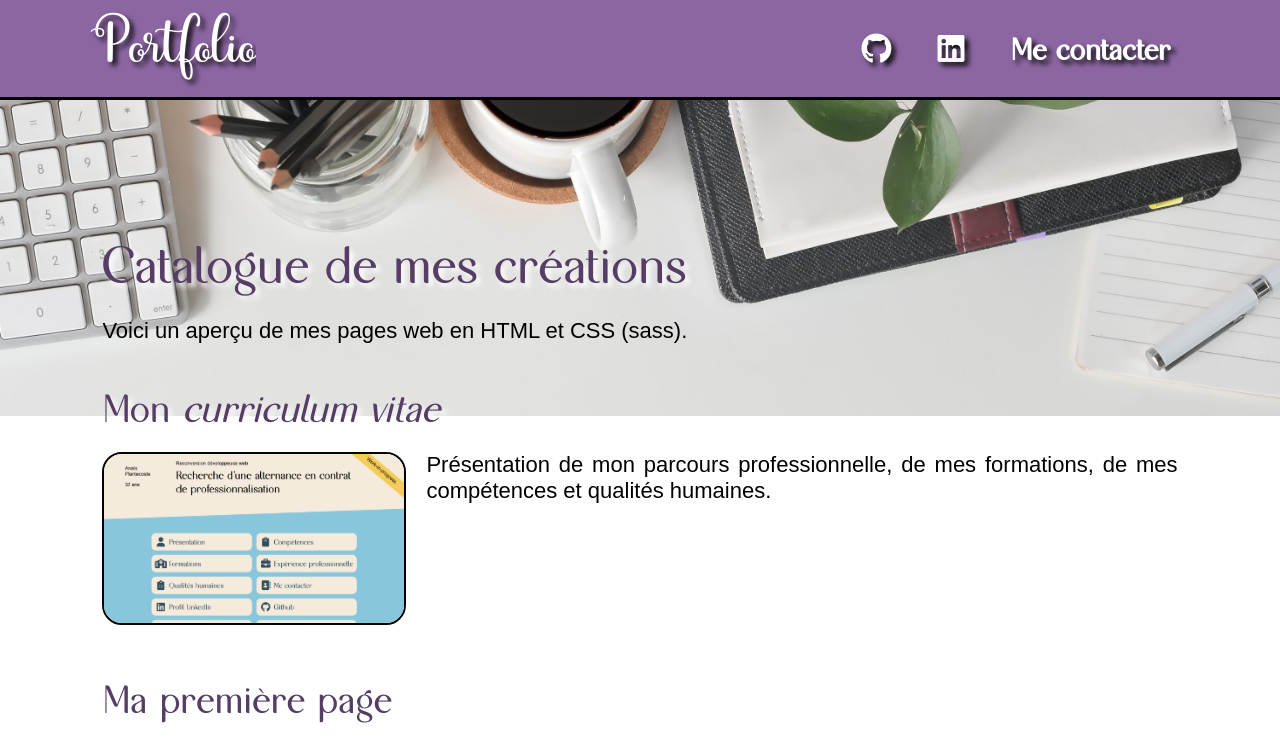
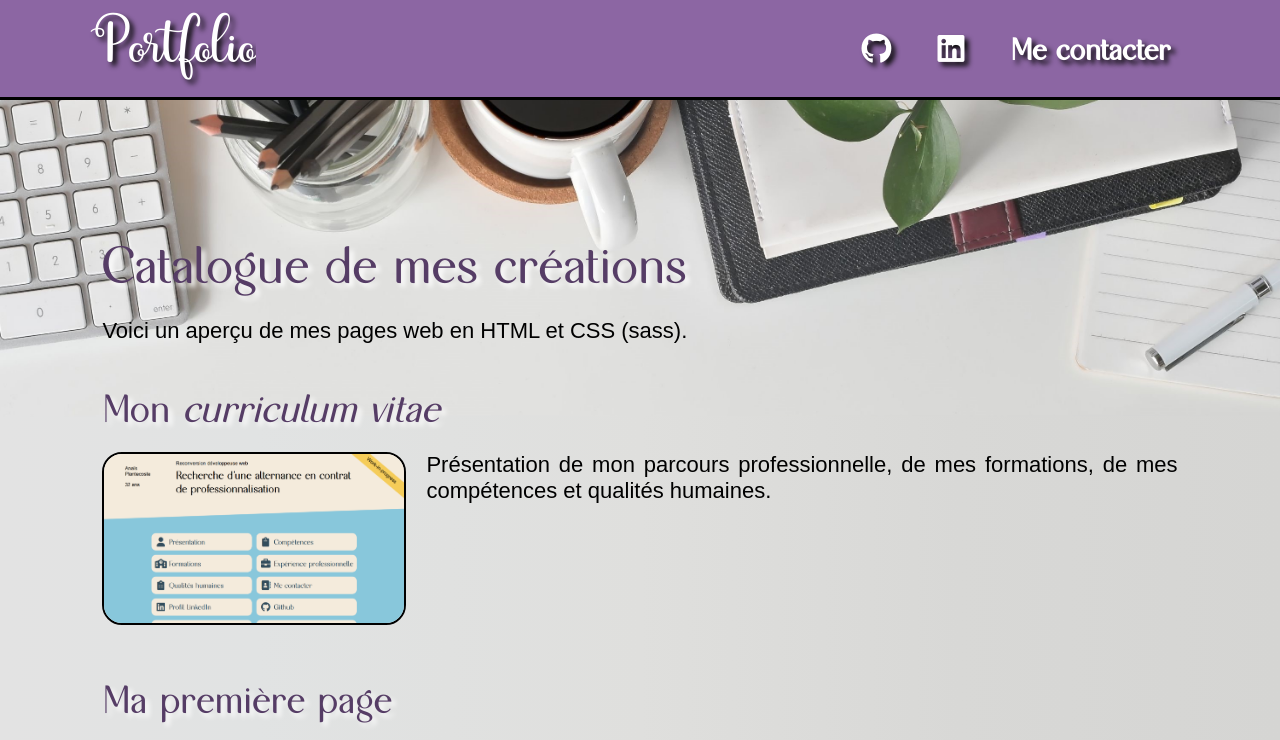
Before and after one commit to Nanaki29/Portfolio, a website: page index.html in a window 1280 px wide. Shown: the top 740 px of the page. Drawn offline with Linux system fonts and the light colour scheme.

Commit message:
fix background problem

```diff
--- a/index.html
+++ b/index.html
@@ -10,6 +10,8 @@
 
 
 <body>
+	<div class="page-background"></div>
+
 	<header class="nav">
 		<h1 class="nav__inline nav__page-link"><a href="index.html">Portfolio</a></h1>
 		<nav class="nav__inline">
@@ -21,10 +23,7 @@
 		</nav>
 	</header>
 
-	<div class="page-background">
-		<div class="page-background--img"></div>
-		<div class="page-background--color"></div>
-	</div>
+
 
 	<section class="main-page">
 
--- a/sass/base/_base.scss
+++ b/sass/base/_base.scss
@@ -1,15 +1,9 @@
 body {
 	@include body-layout;
-
 }
 
 .page-background {
-	&--img {
 	@include background-img;
-	}
-	&--color {
-	@include background-color;
-	}
 }
 
 h1 {
--- a/sass/utils/_mixins.scss
+++ b/sass/utils/_mixins.scss
@@ -14,19 +14,14 @@
 
 /*Background:*/
 @mixin background-img ($background-img: $background-img-work) {
-    background-image: $background-img;
+    background-image: url("../img/main-background.jpg");
     background-repeat: no-repeat;
-	position: absolute;
-	background-attachment: fixed;
+    position: fixed;
     background-size: 100%;
     background-position: center 80px;
     height: 100%;
     width: 100%;
     z-index: -1;
-}
-
-@mixin background-color {
-    background: $background;
 }
 
 /*Layout:*/
@@ -54,6 +49,7 @@
 	overflow-x: clip;
 	margin: 0;
 	padding: 0;
+    background: $background;
 }
 
 /*Projet: */
```
Also changed, not shown: cv/cv.html (+1 -1 lines), css/main.css, 1 other file. Lines whose indentation alone changed are shown as unchanged.
